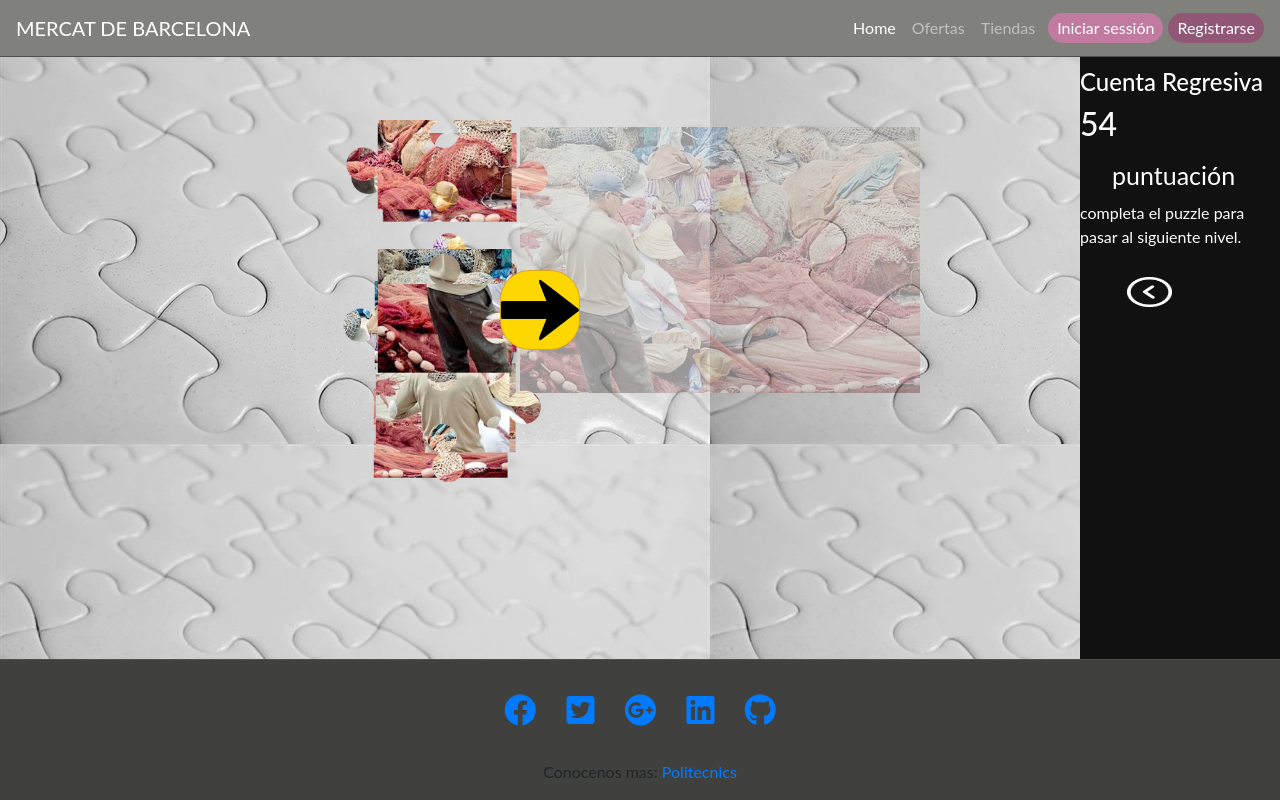
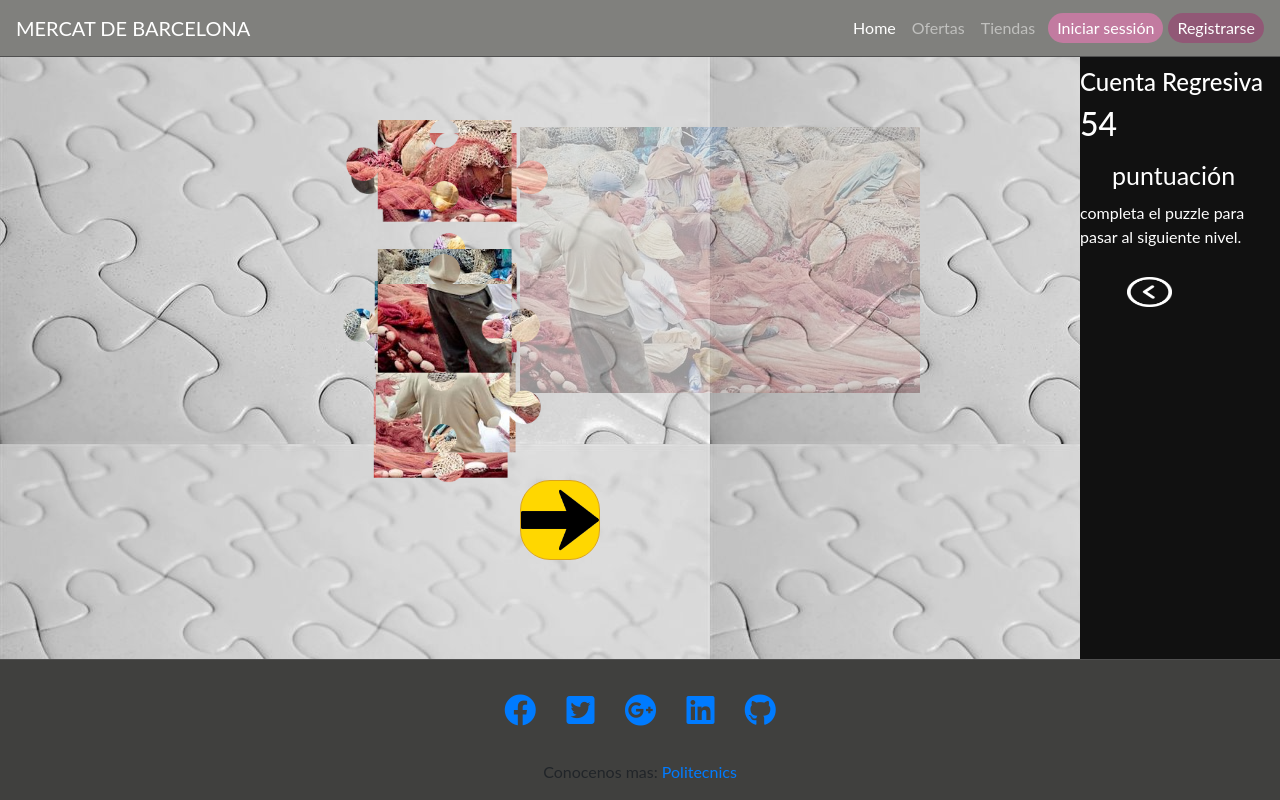
Before and after one commit to ericfernandez37/Projecte.github.io, a PHP site: page /Juegos/rompecabezas.php in a window 1280 px wide. Run offline with PHP 8.4, Linux system fonts and the light colour scheme.

Commit message:
modificacion flecha terminada- rompecabezas

```diff
--- a/Juegos/styles/cssrompecabezas.css
+++ b/Juegos/styles/cssrompecabezas.css
@@ -71,9 +71,9 @@ body {
   background-position: center;
   border-color: goldenrod !important;
   position: absolute;
-  left: 500px;
+  right: 680px;
   height: 80px;
   width: 80px;
-  top: 270px;
+  bottom: 240px;
   border-radius: 30px 30px;
 }
```
